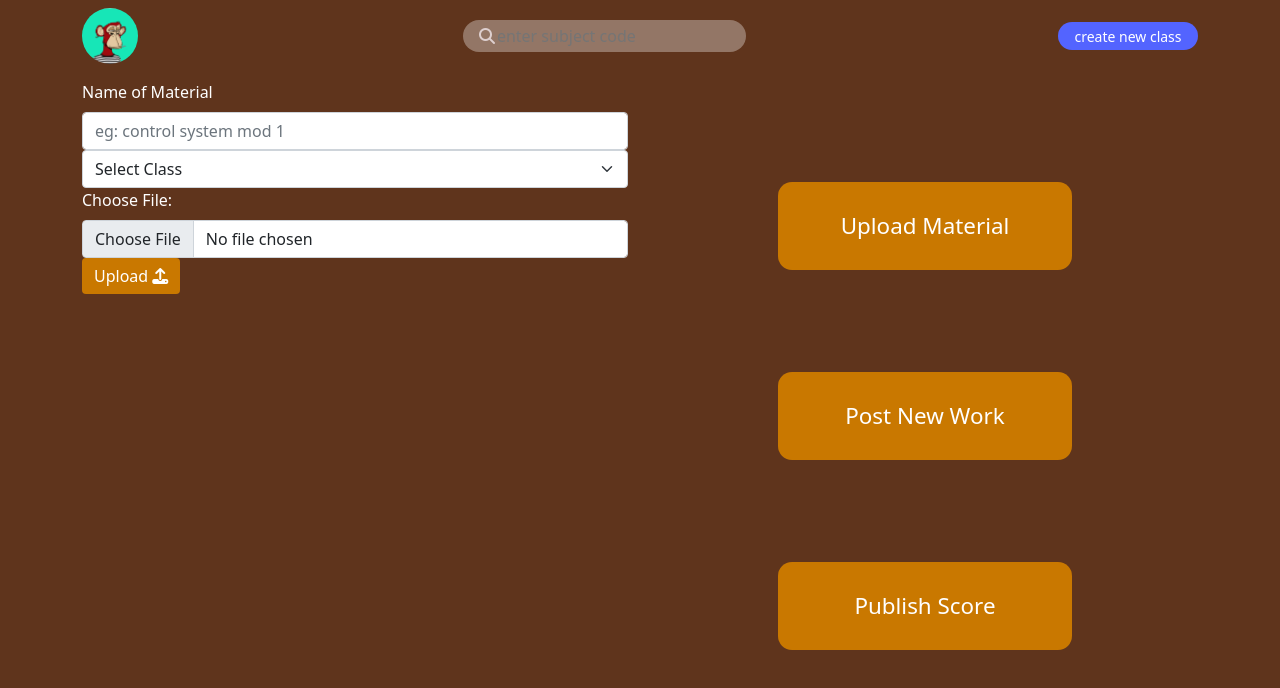
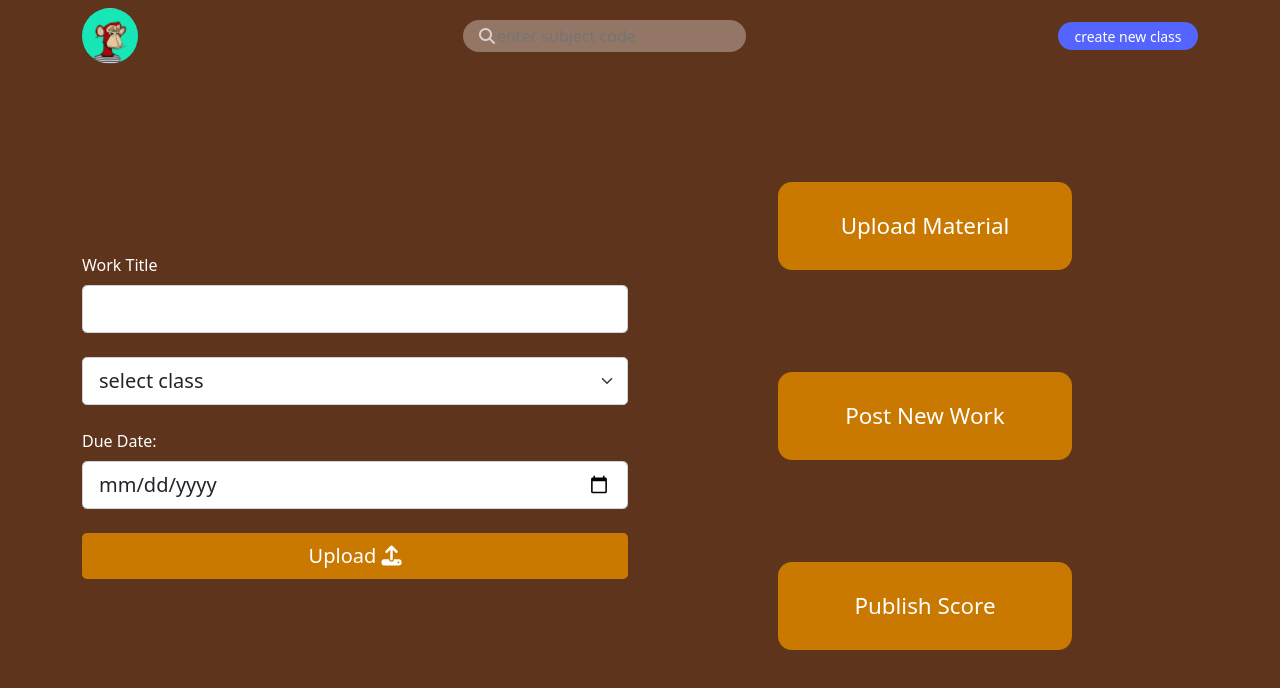
Before and after one commit to nakulankurmullam/noteslab, a React (Vite) app: page /faculty in a window 1280 px wide. Shown: the top 688 px of the page. Built offline with nearby package versions, Linux system fonts and the light colour scheme; no server answers; sample sign-in values are in the browser's storage.

Commit message:
functional components p2

```diff
--- /dev/null
+++ b/src/Components/PostWork.css
@@ -0,0 +1,11 @@
+#post_wrk_cont{
+  display: flex;
+  flex-direction: column;
+  justify-content: center;
+  align-items: stretch;
+  height: 100%;
+}
+#pst-wrk-btn{
+  background-color: #c97800;
+  border:none;
+}
--- /dev/null
+++ b/src/Components/PostWork.jsx
@@ -0,0 +1,31 @@
+import React from "react";
+import Form from "react-bootstrap/Form";
+import Button from "react-bootstrap/Button";
+import "./PostWork.css";
+
+function PostWork() {
+  return (
+    <>
+      <Form id="post_wrk_cont">
+        <Form.Group className="mb-4">
+          <Form.Label>Work Title</Form.Label>
+          <Form.Control size="lg" type="text"></Form.Control>
+        </Form.Group>
+        <Form.Group className="mb-4">
+          <Form.Select size="lg">
+            <option value="">select class</option>
+          </Form.Select>
+        </Form.Group>
+        <Form.Group className="mb-4">
+          <Form.Label>Due Date: </Form.Label>
+          <Form.Control size="lg" type="date"></Form.Control>
+        </Form.Group>
+        <Button size="lg" id="pst-wrk-btn" type="submit">
+          Upload <i className="fa-solid fa-upload"></i>{" "}
+        </Button>
+      </Form>
+    </>
+  );
+}
+
+export default PostWork;
--- a/src/Components/UploadMaterial.css
+++ b/src/Components/UploadMaterial.css
@@ -1,4 +1,16 @@
-#up_mat_btn{
+#up_mat_btn {
   background-color: #c97800;
-  border:none;
+  border: none;
 }
+.up_mat_cont {
+  display: flex;
+  flex-direction: column;
+  align-items: stretch;
+  justify-content: center;
+  height: 100%;
+}
+#up_mat_form {
+  display: flex;
+  flex-direction: column;
+  justify-content: space-between;
+}
--- a/src/Components/UploadMaterial.jsx
+++ b/src/Components/UploadMaterial.jsx
@@ -5,26 +5,26 @@ import "./UploadMaterial.css"
 
 function UploadMaterial() {
   return (
-    <>
-    <Form>
-      <Form.Group>
+    <div className="up_mat_cont">
+    <Form id="up_mat_form">
+      <Form.Group className="mb-5">
         <Form.Label>Name of Material</Form.Label>
-        <Form.Control placeholder="eg: control system mod 1"></Form.Control>
+        <Form.Control size="lg" placeholder="eg: control system mod 1"></Form.Control>
       </Form.Group>
-      <Form.Group>
-        <Form.Select>
+      <Form.Group className="mb-5">
+        <Form.Select size="lg">
           <option value="">Select Class</option>
           <option value="1">Physics</option>
           <option value="2">Mathematics</option>
         </Form.Select>
       </Form.Group>
-      <Form.Group>
+      <Form.Group className="mb-5">
         <Form.Label>Choose File:</Form.Label>
-        <Form.Control type="file"></Form.Control>
+        <Form.Control size="lg" type="file"></Form.Control>
       </Form.Group>
-      <Button id="up_mat_btn" type="submit">Upload <i className="fa-solid fa-upload"></i></Button>
+      <Button size="lg" id="up_mat_btn" type="submit">Upload <i className="fa-solid fa-upload"></i></Button>
     </Form>
-    </>
+    </div>
   )
 }
 
--- a/src/Pages/Faculty.jsx
+++ b/src/Pages/Faculty.jsx
@@ -4,6 +4,7 @@ import Topnav from "../Components/Topnav";
 import Scroller from "../Components/Scroller";
 import Selections from "../Components/Selections";
 import UploadMaterial from "../Components/UploadMaterial";
+import PostWork from "../Components/PostWork";
 
 function Faculty() {
   return (
@@ -15,7 +16,8 @@ function Faculty() {
         <Row>
           <Col>
             {/* <Scroller /> */}
-            <UploadMaterial />
+            <PostWork />
+            {/* <UploadMaterial /> */}
           </Col>
           <Col>
             <Selections />
```
